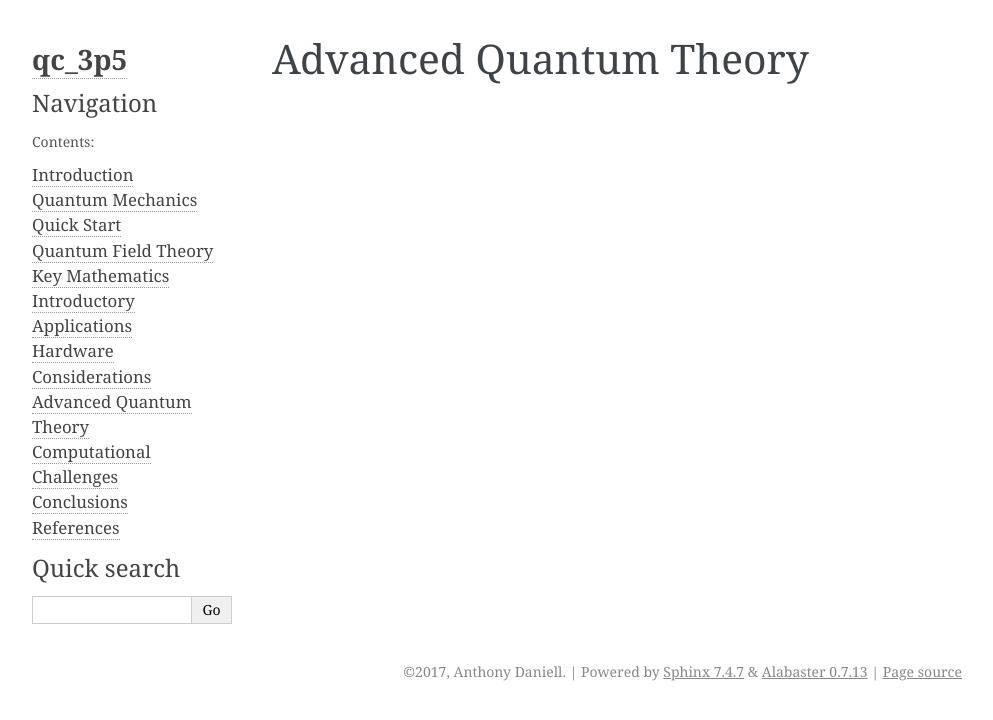
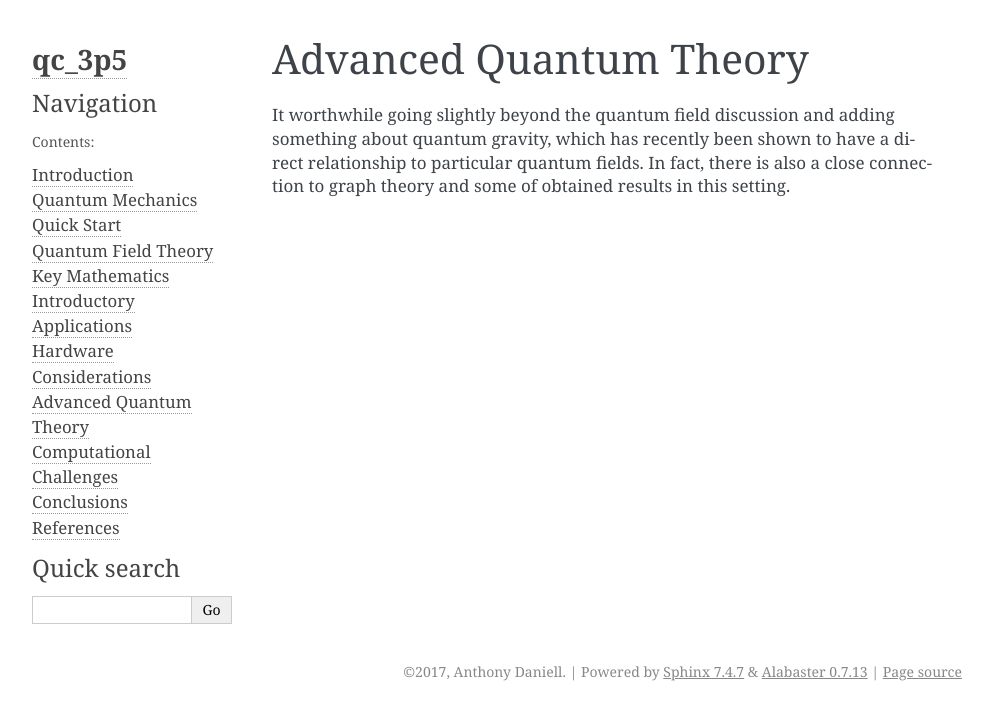
Before and after one commit to td2014/qc_3p5, a Sphinx documentation site: the page built from docs/docs/advanced_quantum_theory.rst, in a window 1280 px wide. Shown: the top 720 px of the page, without its empty margins (148-1141 px from the left). Built offline with Sphinx 7.4.7, drawn with Linux system fonts in a browser that asks for light colours.

Commit message:
Mentioned quantum gravity and qft connection.

```diff
--- a/docs/docs/advanced_quantum_theory.rst
+++ b/docs/docs/advanced_quantum_theory.rst
@@ -1,2 +1,6 @@
 Advanced Quantum Theory
 =======================
+
+It worthwhile going slightly beyond the quantum field discussion and adding something about
+quantum gravity, which has recently been shown to have a direct relationship to particular quantum fields.
+In fact, there is also a close connection to graph theory and some of obtained results in this setting.
```
Also changed, not shown: 5 other files.
